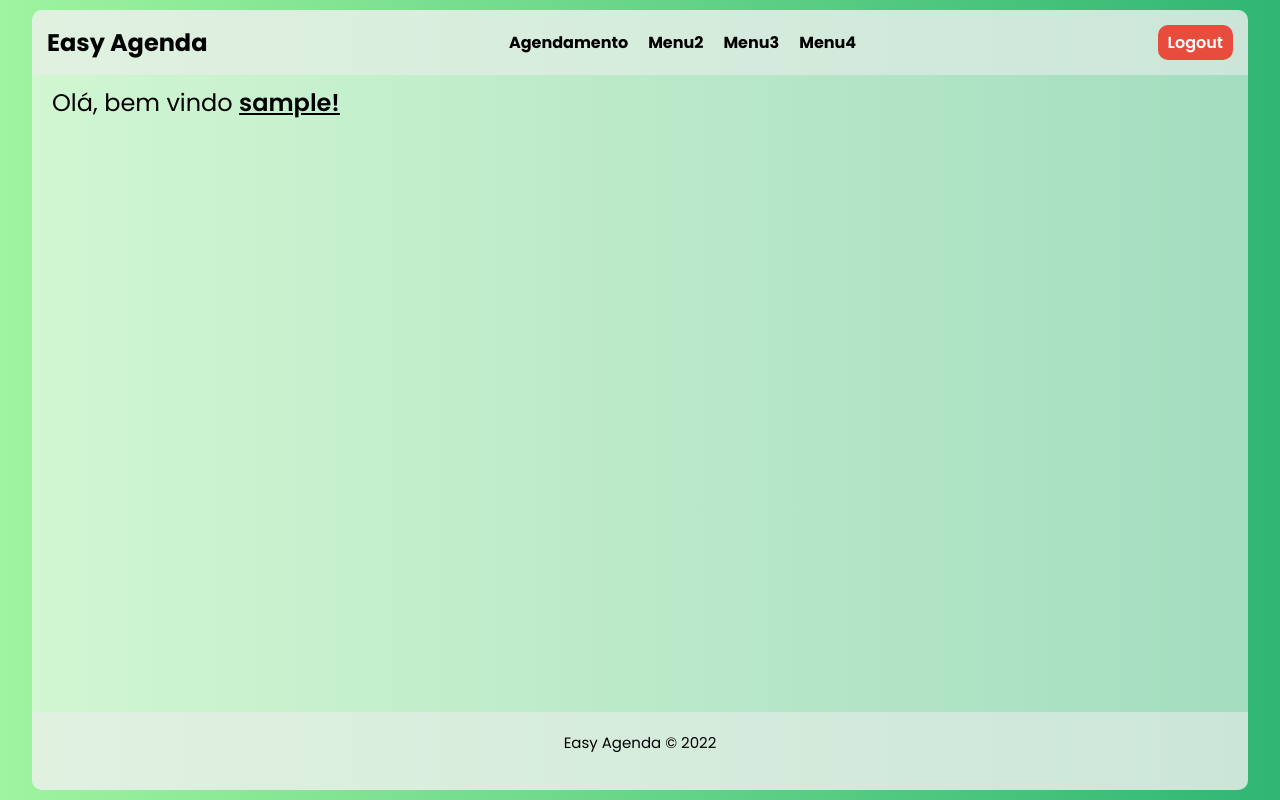
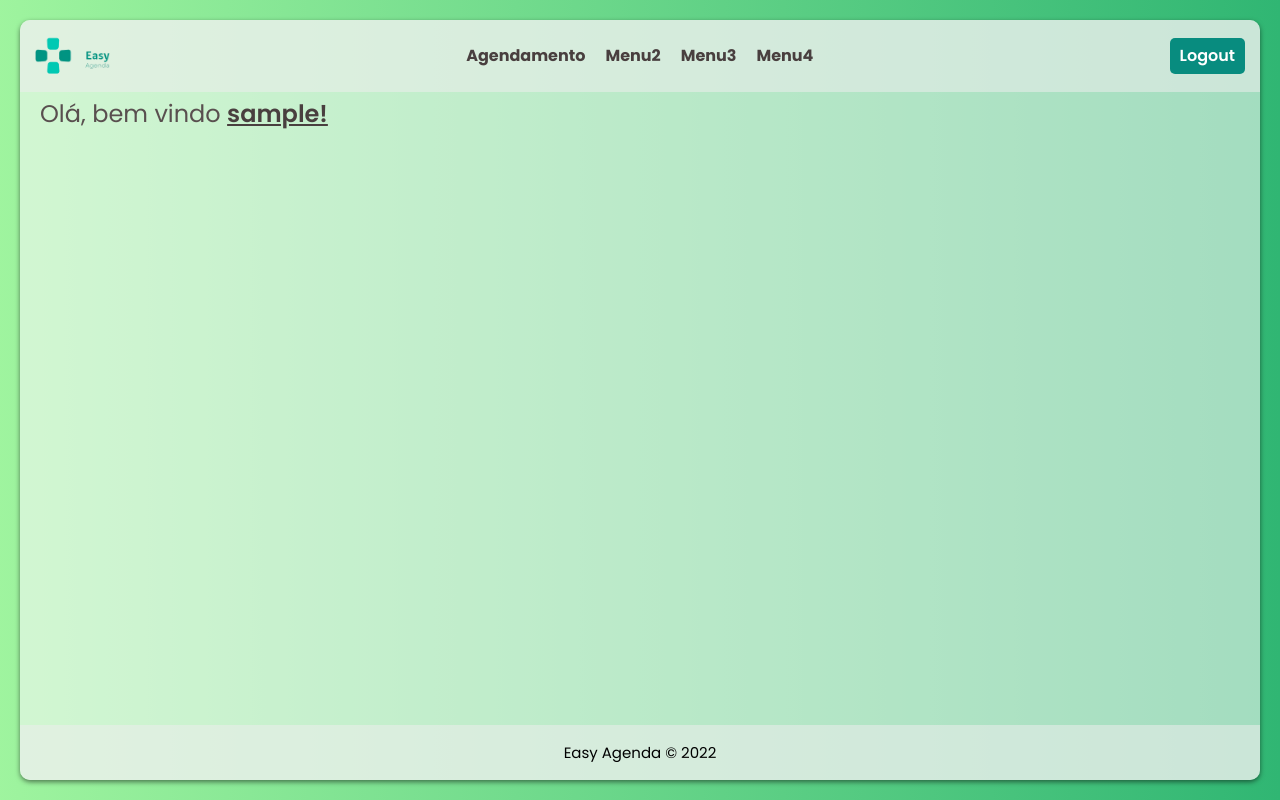
Before and after one commit to lucasv-bs/easy_agenda, a Django app: template employee/templates/employee.html in a window 1280 px wide. Run offline with Django 4.2, Linux system fonts and the light colour scheme; the template is opened without the code that fills it, so the values that code supplies are empty; the visitor is signed in with stand-in values (Sample User, id 1); some libraries are stand-ins or nearby versions.

Commit message:
Change the base of the application's layout, both the html and the css, to make it more extensible and improve its maintainability

```diff
--- a/consultation/templates/consultation.html
+++ b/consultation/templates/consultation.html
@@ -1,7 +1,6 @@
 {% extends 'base.html' %}
 
 {% block content %}
-<main>
 <h1>Página da consulta</h1>
 <div>
     <p>Data e hora do agendamento: {{appointment.appointment_date}} - {{appointment.appointment_time}}</p>
@@ -13,5 +12,4 @@
         Carregar prontuário: <input type="file" name="" id="">
     </p>
 </div>
-</main>
 {% endblock %}
--- a/customer/templates/customer.html
+++ b/customer/templates/customer.html
@@ -6,8 +6,5 @@
 {% endblock %}
 
 {% block content %}
-<main class="content">
-    <h1 class="title">Seja Bem Vindo!</h1>
-
-</main>
+<h1 class="title">Seja Bem Vindo!</h1>
 {% endblock %}
--- a/employee/static/css/employee.css
+++ b/employee/static/css/employee.css
@@ -1,11 +1,3 @@
-.content {
-    display: flex;
-    min-height: 100%;
-    flex: 1 0;
-    flex-direction: column;
-    padding: 10px 20px;
-}
-
 .title {
     font-size: 18pt;
     font-weight: normal;
@@ -14,6 +6,7 @@
 }
 
 .title .employee-logged {
+    color: var(--text-emphasis);
     font-weight: 600;
     text-decoration: underline;
 }
--- a/employee/templates/employee.html
+++ b/employee/templates/employee.html
@@ -7,7 +7,7 @@
 {% endblock %}
 
 {% block content %}
-<main class="content">
+
 {% if employee.gender == m %}
 <h1 class="title">Olá, bem vindo <span class="employee-logged">{{request.user.username}}!</span></h1>
 {% else %}
@@ -16,5 +16,5 @@
 
 {% block employee_content %}
 {% endblock %}
-</main>
+
 {% endblock %}
--- a/static/css/base.css
+++ b/static/css/base.css
@@ -1,93 +1,137 @@
+/* RESET CSS START */
 * {
+    border: 0;
     box-sizing: border-box;
-    margin: 0;
-    padding: 0;
     font-family: 'Poppins', sans-serif;
+    font-size: 100%;
+	margin: 0;
+	padding: 0;
+	vertical-align: baseline;
 }
 
-html,
+/* HTML5 display-role reset for older browsers */
+article, aside, details, figcaption, figure,
+footer, header, hgroup, menu, nav, section {
+	display: block;
+}
 body {
-    width: 100%;
-    height: 100%;
+	line-height: 1;
+}
+ol, ul {
+	list-style: none;
+}
+blockquote, q {
+	quotes: none;
+}
+blockquote:before, blockquote:after,
+q:before, q:after {
+	content: '';
+	content: none;
+}
+
+/* RESET CSS END */
+
+/* General variables */
+:root {
+    --brackground-solid-gray: rgba(238, 238, 238, 0.534);
+    --background-transparent-gray: #fafafa91;
+    --bg-gradient-lightest-part: rgba(150, 243, 150, 0.918);
+    --bg-gradient-darkest-part: rgb(48, 182, 115);
+    --color-blue: #217fbf;
+    --color-darkblue: #103f5f;
+    --color-full-black: #000;
+    --color-full-white: #fff;
+    --color-red: #8c0815;
+    --logo-darkest-part: #088c7f;
+    --logo-lightest-part: #21bfb0;
+    --pagination-bg-light: #C2FFD6;
+    --pagination-bg-dark: #30b673;
+    --shadow-semi-transparent: rgba(0, 0, 0, 0.5);
+    --table-body-bg-light: #ddd;
+    --table-body-bg-dark: #C2FFD6;
+    --table-head-bg: #30b673;
+    --table-border: #999;
+    --text-emphasis: #493F3F;
+    --text-normal: #594F4F;
 }
 
 body {
-    padding: 10px 0px 10px 0px;
-    min-height: 100vh;
-    background: linear-gradient(90deg, rgba(150, 243, 150, 0.918), rgb(48, 182, 115));
-    display: flex;
-    justify-content: center;
-    align-items: center;
+    padding: 20px 20px;
+    background: linear-gradient(90deg, var(--bg-gradient-lightest-part), var(--bg-gradient-darkest-part));
 }
 
 .conteiner {
-    box-sizing: border-box;
-    background-color: #fafafa91;
+    background-color: var(--background-transparent-gray);
     border-radius: 10px;
-    box-shadow: 0 2px 5px rgba(0, 0, 0, 0);
-    width: 95%;
-    min-height: 100%;
-    margin-top: 20px;
-    margin-bottom: 20px;
-    position: relative;
+    box-shadow: 0 2px 5px var(--shadow-semi-transparent);
+    min-height: calc(100vh - 40px);
     display: flex;
     flex-direction: column;
 }
 
-#header {
-    background-color: rgba(238, 238, 238, 0.534);
+.navbar {
+    background-color: var(--brackground-solid-gray);
     border-top-left-radius: 10px;
     border-top-right-radius: 10px;
-    padding: 15px;
-    width: 100%;
-    height: 15%;
     display: flex;
     justify-content: space-between;
     align-items: center;
+    padding: 15px;
 }
 
-.main_menu a {
+.navbar a {
     text-decoration: none;
-    color: rgb(0, 0, 0);
+    color: var(--text-emphasis);
 }
 
-#logo_main {
-    font-size: 18pt;
-    font-weight: bold;
+.logo {
+    display: block;
+    width: 75px;
 }
 
-#menu {
+.logo img {
+    display: block;
+    width: 100%;
+    height: auto;
+}
+
+
+.menu {
     display: flex;
     justify-content: center;
     font-weight: bold;
     flex: 1;
 }
 
-#menu a {
+.menu a {
     padding-left: 10px;
     padding-right: 10px;
 }
 
-a.btn-logout {
-    background-color: #e74c3c;
-    border-radius: 10px;
-    color: #fff;
+.navbar a.btn-logout {
+    background-color: var(--logo-darkest-part);
+    border-radius: 5px;
+    color: var(--color-full-white);
     font-weight: 600;
-    padding: 5px 10px;
+    padding: 10px 10px;
+}
+
+.content {
+    display: flex;
+    color: var(--text-normal);
+    min-height: 100%;
+    flex: 1 0;
+    flex-direction: column;
+    padding: 10px 20px;
 }
 
 #footer {
-    background-color: rgba(238, 238, 238, 0.534);
+    background-color: var(--brackground-solid-gray);
     /* bordas inferiores */
     border-bottom-left-radius: 10px;
     border-bottom-right-radius: 10px;
-    padding: 1.5% 0px 3% 0px;
-    width: 100%;
-    height: 10%;
+    color: var(--color-full-black);
+    font-size: 15px;
+    padding: 20px 10px;
     text-align: center;
-    font-size: 15px;
-    justify-content: center;
-    /* Põe o texto no rodapé/parte de baixo da página */
-    bottom: 0;
-    /* position: absolute; */
 }
--- a/templates/base.html
+++ b/templates/base.html
@@ -29,8 +29,10 @@
             {% include 'navbar.html' %}
         </header>
 
-        {% block content %}
-        {% endblock %}
+        <main class="content">
+            {% block content %}
+            {% endblock %}
+        </main>
 
         <footer id="footer">
             {% include 'footer.html' %}
--- a/templates/navbar.html
+++ b/templates/navbar.html
@@ -1,11 +1,16 @@
-<div id="header" class="main_menu">
+{% load static %}
+<nav class="navbar">
     {% if request.user.is_staff %}
-    <a href="{% url 'employee:employee_home' %}" id="logo_main">Easy Agenda</a>
+    <a href="{% url 'employee:employee_home' %}" class="logo">
+        <img src="{% static 'images/easy-agenda-logo.png' %}" alt="Easy Agenda logo">
+    </a>
     {% else %}
-    <a href="{% url 'customer:customer_home' %}" id="logo_main">Easy Agenda</a>
+    <a href="{% url 'customer:customer_home' %}" class="logo">
+        <img src="{% static 'images/easy-agenda-logo.png' %}" alt="Easy Agenda logo">
+    </a>
     {% endif %}
 
-    <div id="menu">
+    <div class="menu">
         {% if request.user.is_staff %}
         <a href="{% url 'appointment:employee_appointment' %}">Agendamento</a>
         {% else %}
@@ -17,4 +22,4 @@
     </div>
 
     <a class="btn-logout" href="{% url 'website:logout' %}">Logout</a>
-</div>
+</nav>
```
Also changed, not shown: customer/static/css/customer.css (+1 -9 lines), employee/static/css/attendant_home.css (+18 -18 lines), employee/templates/attendant_home.html (indentation only), static/images/easy-agenda-logo.png (added). Lines whose indentation alone changed are shown as unchanged.
